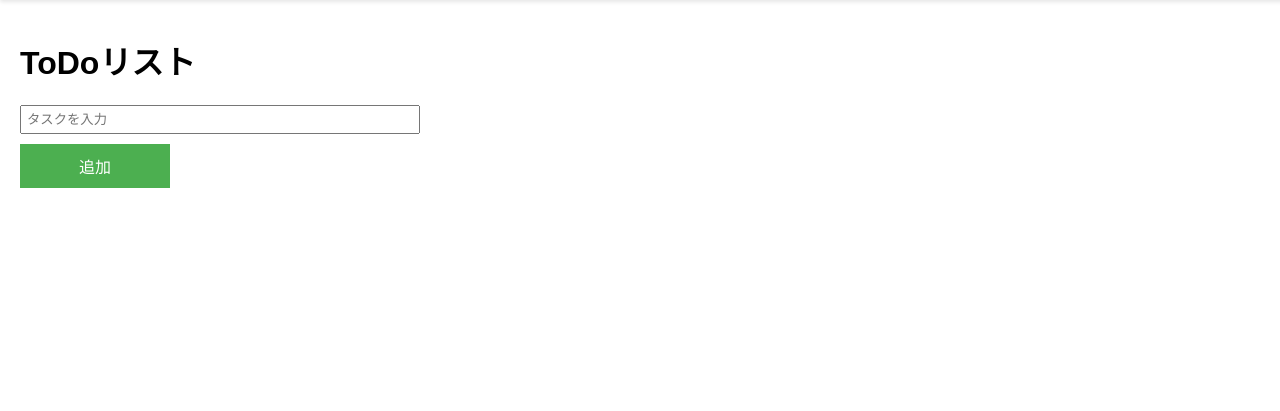
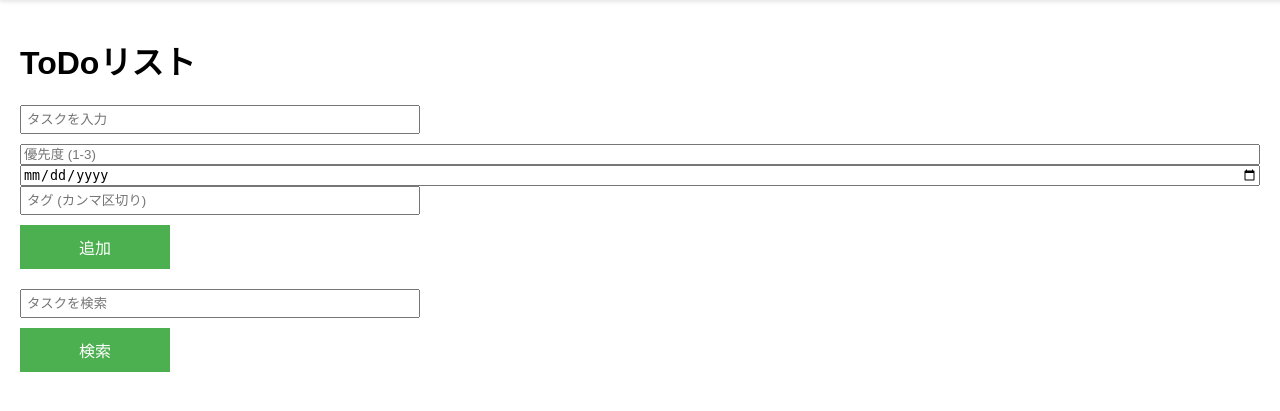
Before and after one commit to kazucch0925/flask_ecs_test, a Flask app: page / in a window 1280 px wide. Shown: the part 44-455 px from the top of the page. Run offline with Flask 3, Linux system fonts and the light colour scheme; the visitor is signed in with stand-in values (Sample User, id 1); data that the repository does not hold is empty.

Commit message:
index.html modified

```diff
--- a/templates/index.html
+++ b/templates/index.html
@@ -16,7 +16,14 @@
         <div class="error-message" style="display: none; color: red;"></div>
         <form id="addForm" class="task-form" action="javascript:void(0);" method="POST">
             <input type="text" id="task" name="task" placeholder="タスクを入力" required>
+            <input type="number" id="priority" name="priority" placeholder="優先度 (1-3)" min="1" max="3">
+            <input type="date" id="due_date" name="due_date" placeholder="期限">
+            <input type="text" id="tags" name="tags" placeholder="タグ (カンマ区切り)">
             <button type="submit">追加</button>
+        </form>
+        <form id="searchForm" class="task-form" action="javascript:void(0);" method="GET">
+            <input type="text" id="search" name="search" placeholder="タスクを検索">
+            <button type="submit">検索</button>
         </form>
         <ul class="todo-list" id="todoList">
             <!-- タスクリストはJavaScriptで動的に更新 -->
@@ -30,17 +37,23 @@
             document.getElementById('addForm').addEventListener('submit', function(event) {
                 event.preventDefault();
                 const taskValue = document.getElementById('task').value;
+                const priorityValue = document.getElementById('priority').value;
+                const dueDateValue = document.getElementById('due_date').value;
+                const tagsValue = document.getElementById('tags').value;
 
                 fetch('/todos', {
                     method: 'POST',
                     headers: {
                         'Content-Type': 'application/json',
                     },
-                    body: JSON.stringify({ task: taskValue })
+                    body: JSON.stringify({ task: taskValue, priority: priorityValue, due_date: dueDateValue, tags: tagsValue })
                 })
                 .then(response => {
                     if (response.ok) {
                         document.getElementById('task').value = '';
+                        document.getElementById('priority').value = '';
+                        document.getElementById('due_date').value = '';
+                        document.getElementById('tags').value = '';
                         fetchTodos();
                     } else {
                         return response.json().then(data => { throw new Error(data.message) });
@@ -53,6 +66,12 @@
                         errorMessageElement.style.display = 'block';
                     }
                 });
+            });
+
+            document.getElementById('searchForm').addEventListener('submit', function(event) {
+                event.preventDefault();
+                const searchValue = document.getElementById('search').value;
+                fetchTodos(searchValue);
             });
 
             document.getElementById('logoutLink').addEventListener('click', function(event) {
@@ -77,15 +96,20 @@
             });
         });
 
-        function fetchTodos() {
-            fetch('/todos')
+        function fetchTodos(search = '') {
+            let url = '/todos';
+            if (search) {
+                url += `?search=${search}`;
+            }
+
+            fetch(url)
             .then(response => {
                 if (response.ok) {
                     return response.json();
                 } else {
-                    console.log('Response not OK. Status:', response.status); // レスポンスのステータスコードをログに出力
+                    console.log('Response not OK. Status:', response.status);
                     return response.text().then(text => {
-                        console.log('Response text:', text); // レスポンスのテキストをログに出力
+                        console.log('Response text:', text);
                         throw new Error('Failed to fetch todos');
                     });
                 }
@@ -95,8 +119,6 @@
                 todoListElement.innerHTML = '';
                 data.forEach(todo => {
                     const listItem = document.createElement('li');
-
-                    // ISO 8601形式の日時を日本時間に変換
                     const date = new Date(todo.created_at);
                     const formattedDate = new Intl.DateTimeFormat('ja-JP', {
                         year: 'numeric',
@@ -108,7 +130,7 @@
                         timeZone: 'Asia/Tokyo'
                     }).format(date);
 
-                    listItem.textContent = `${todo.task} - ${formattedDate}`;
+                    listItem.textContent = `${todo.task} - ${formattedDate} - 優先度: ${todo.priority} - 期限: ${todo.due_date || 'なし'} - タグ: ${todo.tags || 'なし'}`;
                     const deleteLink = document.createElement('a');
                     deleteLink.href = '#';
                     deleteLink.textContent = '削除';
@@ -125,7 +147,7 @@
                 });
             })
             .catch(error => {
-                console.error('Error fetching todos:', error); // エラーをコンソールに出力
+                console.error('Error fetching todos:', error);
                 const errorMessageElement = document.querySelector('.error-message');
                 if (errorMessageElement) {
                     errorMessageElement.textContent = `タスクリストの取得に失敗しました: ${error.message}`;
```
